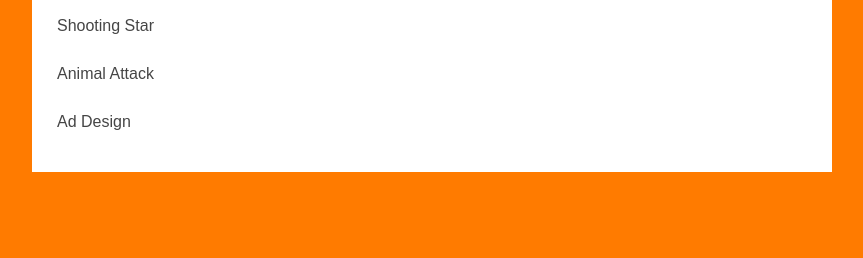
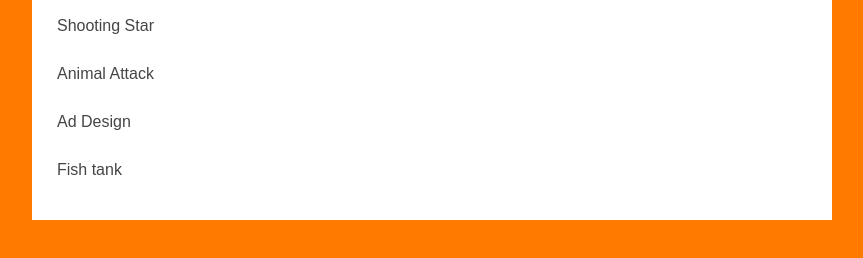
Before and after one commit to AveryCruz3/averycruz3.github.io, a plain HTML site: page portfolio.html in a window 1280 px wide. Shown: the part 398-656 px from the top of the page, without its empty margins (208-1071 px from the left). Drawn offline with Linux system fonts and the light colour scheme.

Commit message:
Added link to Fish tank project to profolio

```diff
--- a/portfolio.html
+++ b/portfolio.html
@@ -50,6 +50,9 @@
                             <li>
                             <a href="https://www.khanacademy.org/computer-programming/averys-project-ad-design/5528255636553728"target="_blank">Ad Design</li></a>
 
+                            <li>
+                            <a href="https://www.khanacademy.org/computer-programming/averys-project-fish-tank/6315825590550528"target="_blank">Fish tank</li></a>
+
                 </ul>
 
               </div>
```
